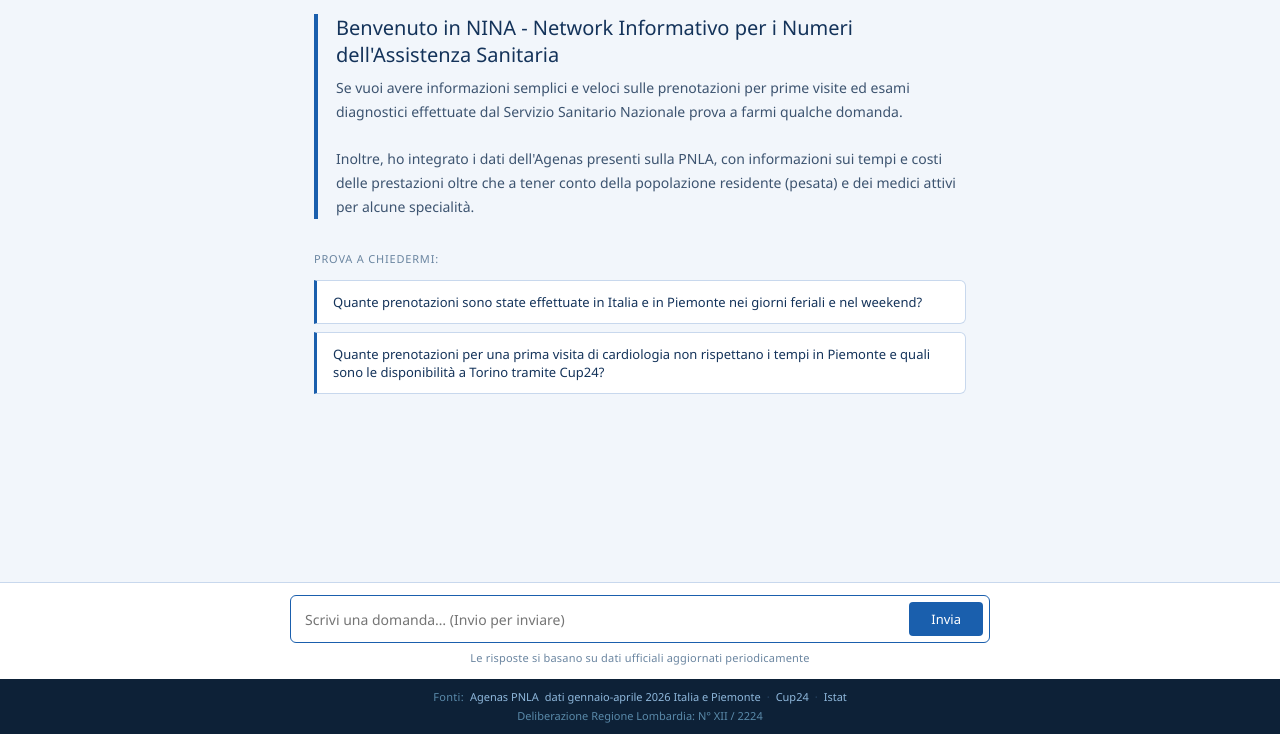
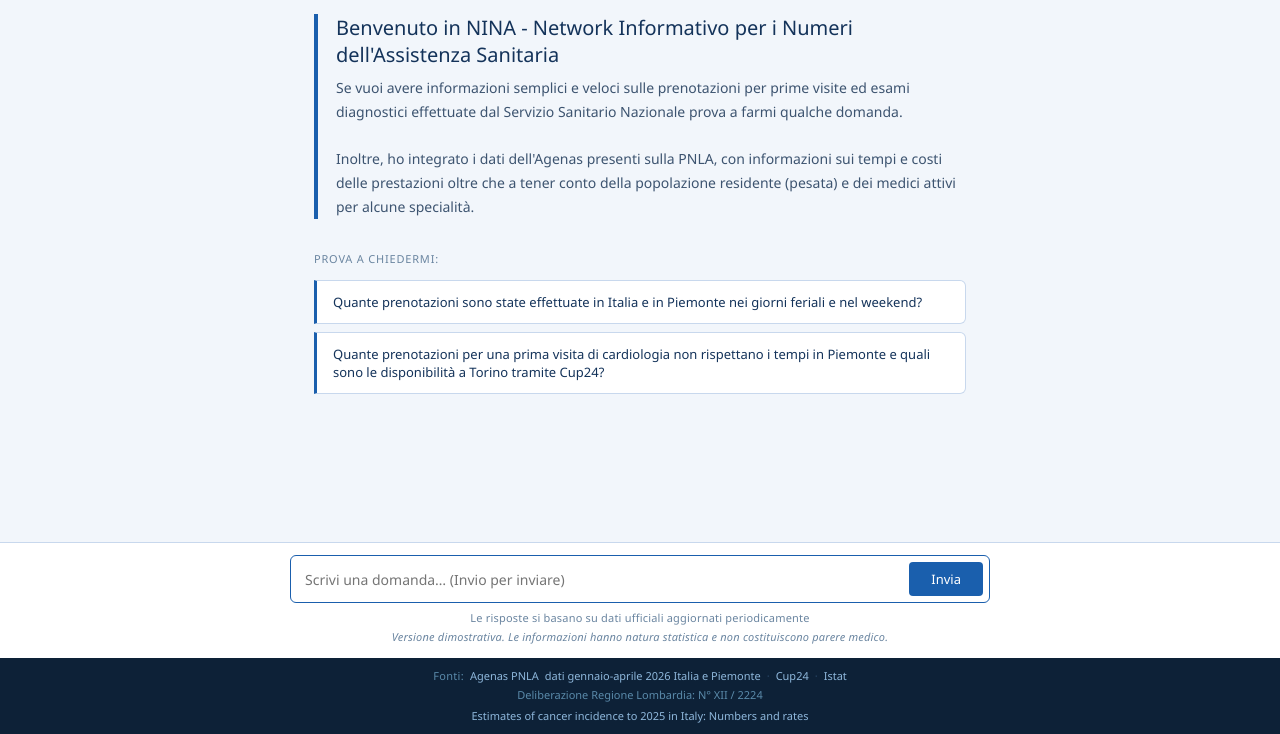
Before and after one commit to ufficiostampapederzoli/databot, a website: page databot/public/index.html in a window 1280 px wide. Shown: the part 66-800 px from the top of the page. Drawn offline with nearby package versions, Linux system fonts and the light colour scheme.

Commit message:
Add files via upload

```diff
--- a/databot/public/index.html
+++ b/databot/public/index.html
@@ -196,6 +196,11 @@
       font-size: 11px; color: var(--text-lt);
       margin-top: 7px; text-align: center; letter-spacing: .2px;
     }
+    .disclaimer-note {
+      font-size: 11px; color: var(--text-lt);
+      margin-top: 4px; text-align: center; letter-spacing: .2px;
+      font-style: italic;
+    }
 
     /* SOURCES BAR */
     #sources-bar {
@@ -290,6 +295,9 @@
     <div class="input-note">
       Le risposte si basano su dati ufficiali aggiornati periodicamente
     </div>
+    <div class="disclaimer-note">
+      Versione dimostrativa. Le informazioni hanno natura statistica e non costituiscono parere medico.
+    </div>
   </div>
 </footer>
 
@@ -305,6 +313,9 @@
     </div>
     <div class="sources-row sources-row-delib">
       Deliberazione Regione Lombardia: N° XII / 2224
+    </div>
+    <div class="sources-row sources-row-delib">
+      <a href="https://www.sciencedirect.com/science/article/pii/S1877782126000056" target="_blank" rel="noopener noreferrer">Estimates of cancer incidence to 2025 in Italy: Numbers and rates</a>
     </div>
   </div>
 </div>
```
